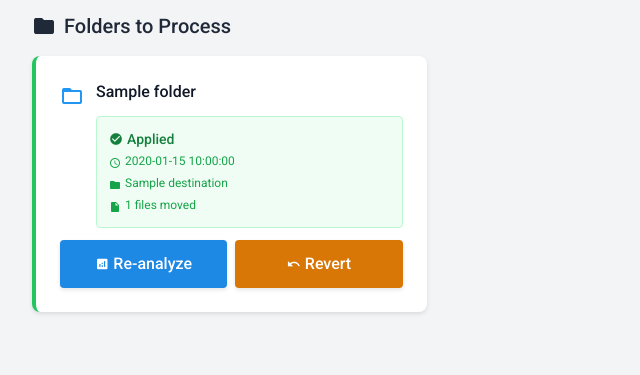
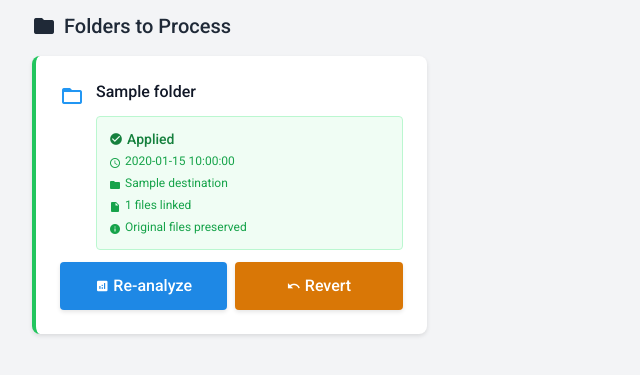
Before and after one commit to verncat/jellyfin-ai-series-organizer, a Flask app: template templates/index.html in a window 1280 px wide. Shown: the part 274-649 px from the top of the page, without its empty margins (0-640 px from the left). Run offline with Flask 3, Linux system fonts and the light colour scheme; the template is opened without the code that fills it: most values are stand-ins (such as "Sample title", 1, 10 or a date in 2020); some libraries are stand-ins or nearby versions.

Commit message:
Refactor file handling to create hard links instead of moving files, preserving original files. Update UI messages to reflect changes.

```diff
--- a/app.py
+++ b/app.py
@@ -207,12 +207,12 @@ def apply():
                 related_files = list(source_parent.glob(f"{escaped_stem}.*"))
                 logger.info(f"Found {len(related_files)} files to move for {source_stem}")
 
-                # Move all files (main + related)
+                # Create hard links for all files (main + related)
                 for file_to_move in related_files:
-                    logger.info(f"Moving file: {file_to_move}")
+                    logger.info(f"Creating link for file: {file_to_move}")
                     if file_to_move == source_file:
-                        # Move main video file
-                        logger.info(f"Moving main file: {file_to_move} -> {dest_file}")
+                        # Create hard link for main video file
+                        logger.info(f"Creating hard link: {file_to_move} -> {dest_file}")
 
                         # Record mapping
                         all_file_mappings.append({
@@ -222,14 +222,23 @@ def apply():
                             'new_name': dest_file.name
                         })
 
-                        shutil.move(str(file_to_move), str(dest_file))
-                        moved_files += 1
+                        # Create hard link (preserves original file and permissions)
+                        try:
+                            os.link(str(file_to_move), str(dest_file))
+                            moved_files += 1
+                            logger.info(f"Hard link created successfully")
+                        except OSError as e:
+                            logger.error(f"Failed to create hard link, falling back to copy: {e}")
+                            # Fallback to copy if hard link fails (e.g., cross-filesystem)
+                            shutil.copy2(str(file_to_move), str(dest_file))
+                            moved_files += 1
+
                         yield f"data: {json.dumps({'type': 'progress', 'current': moved_files, 'total': total_files, 'filename': ep['new_filename']})}\n\n"
                     else:
-                        # Move related file (keep same extension)
+                        # Create hard link for related file (keep same extension)
                         extension = file_to_move.suffix
                         related_dest = season_folder / f"{dest_stem}{extension}"
-                        logger.info(f"Moving related file: {file_to_move} -> {related_dest}")
+                        logger.info(f"Creating hard link for related file: {file_to_move} -> {related_dest}")
 
                         # Record mapping
                         all_file_mappings.append({
@@ -239,8 +248,17 @@ def apply():
                             'new_name': related_dest.name
                         })
 
-                        shutil.move(str(file_to_move), str(related_dest))
-                        moved_files += 1
+                        # Create hard link (preserves original file and permissions)
+                        try:
+                            os.link(str(file_to_move), str(related_dest))
+                            moved_files += 1
+                            logger.info(f"Hard link created successfully")
+                        except OSError as e:
+                            logger.error(f"Failed to create hard link, falling back to copy: {e}")
+                            # Fallback to copy if hard link fails
+                            shutil.copy2(str(file_to_move), str(related_dest))
+                            moved_files += 1
+
                         yield f"data: {json.dumps({'type': 'progress', 'current': moved_files, 'total': total_files, 'filename': related_dest.name})}\n\n"
 
             # Create .applied marker and mapping file in source folder
@@ -295,7 +313,7 @@ def cancel():
 
 @app.route('/revert', methods=['POST'])
 def revert():
-    """Revert organization by moving files back to original locations"""
+    """Revert organization by removing hard links (original files remain intact)"""
     try:
         data = request.json
         folder_name = data.get('folder')
@@ -313,30 +331,26 @@ def revert():
         mapping_data = json.loads(mapping_file.read_text())
         file_mappings = mapping_data.get('file_mappings', [])
 
-        logger.info(f"Reverting {len(file_mappings)} files for folder: {folder_name}")
+        logger.info(f"Reverting {len(file_mappings)} links for folder: {folder_name}")
 
         files_reverted = 0
         errors = []
 
-        # Move files back
+        # Remove hard links (original files stay in tv_unordered)
         for mapping in file_mappings:
             try:
                 new_path = Path(mapping['new_path'])
-                old_path = Path(mapping['old_path'])
 
                 if new_path.exists():
-                    # Ensure parent directory exists
-                    old_path.parent.mkdir(parents=True, exist_ok=True)
-
-                    # Move file back
-                    shutil.move(str(new_path), str(old_path))
+                    # Simply delete the link - original file remains
+                    new_path.unlink()
                     files_reverted += 1
-                    logger.info(f"Reverted: {new_path} -> {old_path}")
+                    logger.info(f"Removed link: {new_path}")
                 else:
-                    logger.warning(f"File not found for revert: {new_path}")
+                    logger.warning(f"Link not found for revert: {new_path}")
 
             except Exception as e:
-                error_msg = f"Error reverting {mapping['new_name']}: {str(e)}"
+                error_msg = f"Error removing link {mapping['new_name']}: {str(e)}"
                 logger.error(error_msg)
                 errors.append(error_msg)
 
--- a/templates/index.html
+++ b/templates/index.html
@@ -153,7 +153,11 @@
                                 </div>
                                 <div class="flex items-start">
                                     <span class="material-icons text-xs mr-1 mt-0.5">insert_drive_file</span>
-                                    <span>{{ folder.applied.file_count }} files moved</span>
+                                    <span>{{ folder.applied.file_count }} files linked</span>
+                                </div>
+                                <div class="flex items-start">
+                                    <span class="material-icons text-xs mr-1 mt-0.5">info</span>
+                                    <span class="text-xs">Original files preserved</span>
                                 </div>
                             </div>
                         </div>
@@ -461,7 +465,7 @@
         }
 
         async function revertFolder(folderName) {
-            if (!confirm(`Вы уверены что хотите откатить изменения для папки "${folderName}"?\n\nВсе файлы будут возвращены на исходные места.`)) {
+            if (!confirm(`Вы уверены что хотите удалить ссылки для папки "${folderName}"?\n\nОригинальные файлы останутся в tv_unordered.`)) {
                 return;
             }
 
@@ -477,14 +481,14 @@
                 const result = await response.json();
 
                 if (response.ok) {
-                    alert(`✅ Успешно откачено ${result.files_reverted} файлов!`);
+                    alert(`✅ Успешно удалено ${result.files_reverted} ссылок!\n\nОригинальные файлы сохранены в tv_unordered.`);
                     location.reload();
                 } else {
                     alert(`❌ Ошибка: ${result.error}`);
                 }
             } catch (error) {
                 console.error('Revert error:', error);
-                alert('❌ Ошибка при откате изменений');
+                alert('❌ Ошибка при удалении ссылок');
             }
         }
 
```
